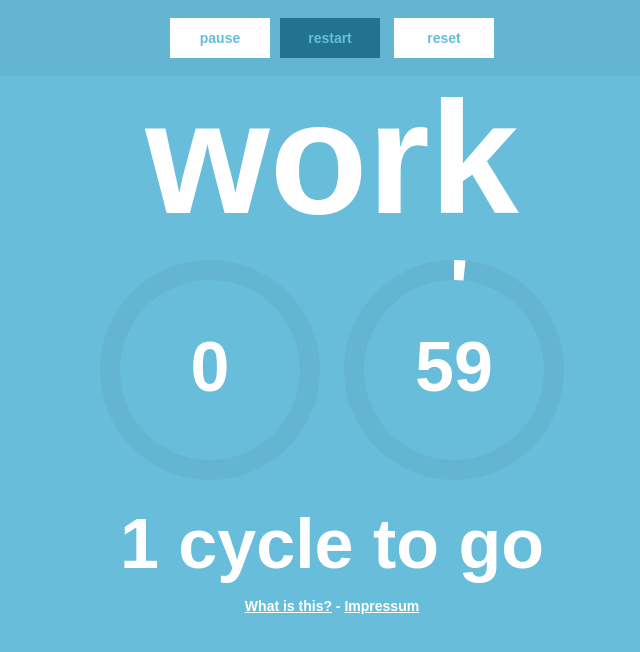
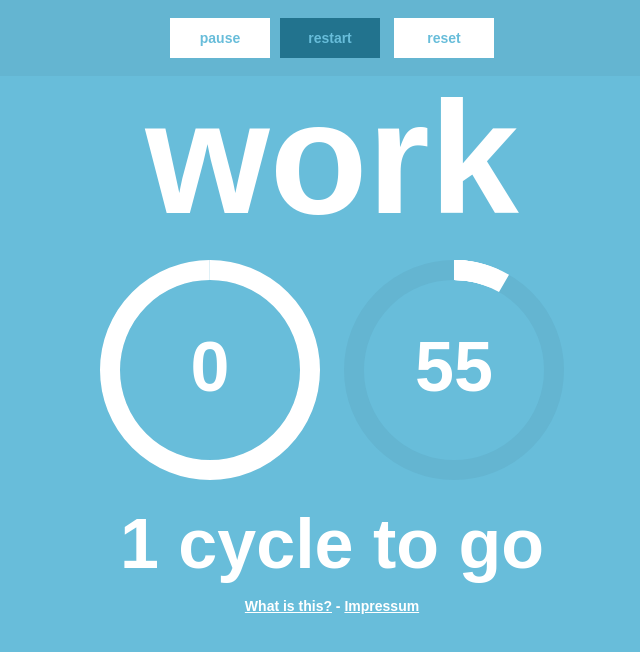
Before and after one commit to fweidner/workandrelax, a plain HTML site: page index.html in a window 1280 px wide. Both pictures are taken after a click on the button "start". Shown: the whole page, without its empty margins (308-948 px from the left). Drawn offline with nearby package versions, Linux system fonts and the light colour scheme.

Commit message:
forbid negative values; changed time calculation; corrected sound timing; some other minor changes.

```diff
--- a/index.html
+++ b/index.html
@@ -4,29 +4,36 @@
 		<!--http://nskentc.blogspot.de/2013/03/count-down-timer-using-html5-canvas.html-->
 		<meta charset="utf-8">
 		<title>
-			work!
+			work and relax
 		</title>
 		<link rel="stylesheet" type="text/css" href="style.css">
-		<script src="http://code.jquery.com/jquery-1.10.2.js" type="text/javascript"></script>
-		<script src="jquery.mousewheel.js" type="text/javascript"></script>
-		<script src="http://code.jquery.com/ui/1.10.4/jquery-ui.js" type="text/javascript"></script>
-		<script language="javascript" type="text/javascript" src="script.js"></script>
+		<script src="http://code.jquery.com/jquery-1.10.2.js" type="text/javascript">
+</script>
+		<script src="jquery.mousewheel.js" type="text/javascript">
+</script>
+		<script src="http://code.jquery.com/ui/1.10.4/jquery-ui.js" type="text/javascript">
+</script>
+		<script language="javascript" type="text/javascript" src="script.js">
+</script>
 
 		<script type="text/javascript">
-		$(function() {
-				var spinner = $( "#spinner_work" ).spinner({min:0});
-				var spinner = $( "#spinner_pause" ).spinner({min:0});
-				var spinner = $( "#spinner_cycle" ).spinner({min:1});
-			});
 
+		  var _gaq = _gaq || [];
+		  _gaq.push(['_setAccount', 'UA-11686729-11']);
+		  _gaq.push(['_trackPageview']);
 
+		  (function() {
+			var ga = document.createElement('script'); ga.type = 'text/javascript'; ga.async = true;
+			ga.src = ('https:' == document.location.protocol ? 'https://ssl' : 'http://www') + '.google-analytics.com/ga.js';
+			var s = document.getElementsByTagName('script')[0]; s.parentNode.insertBefore(ga, s);
+		  })();
 
 		</script>
 	</head>
 	<body onload="init()">
 		<center>
 			<div class="header">
-				<div id="toggle" >
+				<div id="toggle">
 					<div class="header_row" id="left">
 						<p class="header_cell">
 							work for:
@@ -66,7 +73,7 @@
 				</div>
 			</div>
 			<h1 id="txt">
-				work
+				work?
 			</h1>
 			<div>
 				<div class="clock">
--- a/script.js
+++ b/script.js
@@ -1,20 +1,20 @@
 // constants
-var speed = 1000;
-var sec_count_default = 60;
+var speed = 500;
+var sec_count_default = 0;
 var tick_for_seconds = 2 * Math.PI / (60);
 
 
 //necessary values for the timer
-var	tick_for_minutes;
+var tick_for_minutes;
 var globCount_sec = 0;
 var globCount_min = 0;
 var interval;
 
 //control flow
 var started = false;
-var	paused = false;
-var	first = true;
-var	work = true;
+var paused = false;
+var first = true;
+var work = true;
 
 //values from spinner
 var minutes_work;
@@ -33,6 +33,10 @@ var y = 120;
 
 
 function init() {
+
+
+	initSpinners();
+
 	$("#spinner_work").spinner("value", 1);
 	$("#spinner_cycle").spinner("value", 1);
 	$("#spinner_pause").spinner("value", 1);
@@ -44,13 +48,41 @@ function startInterval() {
 	interval = setInterval(tick, speed);
 }
 
+function initSpinners() {
+
+	var myMappings = {
+		names: ["#spinner_work", "#spinner_pause", "#spinner_cycle"],
+		min: ["0", "0", "1"]
+	};
+
+	for (var i = 0; i < 3; i++) {
+		initSingleSpinner(myMappings.names[i], myMappings.min[i]);
+	}
+}
+
+function initSingleSpinner(name, minValue) {
+	var spinner = $(name).spinner({
+		min: minValue
+	}).focus(function() {
+		value = $(name).val();
+	}).blur(function() {
+		var value1 = $(name).val();
+		if (value1 < 0) {
+			$(name).val(1);
+		}
+		if (isNaN(value1)) {
+			$(name).val(value);
+		}
+	});
+}
+
 function start() {
 	//re-init the timer with current values
 	if (started && !paused) {
 		reset();
 	}
 
-	toggleHeader("close");
+
 
 	//set for current values; first is necessary in order to prevent updating the variables after hitting resume
 	if (first) {
@@ -76,6 +108,8 @@ function start() {
 		setTextForElement("no time :(", "txt");
 		return;
 	}
+
+	toggleHeader("close");
 
 	//state
 	started = true;
@@ -103,6 +137,7 @@ function pause() {
 function hardReset() {
 	toggleHeader("open");
 	setDisplayedValues(0, 0, 0);
+	setTextForElement("work?", "txt");
 	reset();
 }
 
@@ -115,7 +150,7 @@ function reset() {
 	globCount_sec = 0;
 	globCount_min = 0;
 	current_second = sec_count_default;
-	minCount = 0;
+	current_minute = 0;
 
 	started = false;
 	paused = false;
@@ -130,7 +165,7 @@ function reset() {
 function button_start() {
 	document.getElementById("btn_pause").className = "btn";
 	document.getElementById("btn_start").className = "button_active";
-		setTextForElement("start", "btn_start");
+	setTextForElement("start", "btn_start");
 
 }
 
@@ -216,7 +251,7 @@ function startNextCycle() {
 		initWorkCycle();
 	}
 	initAlgo();
-	setDisplayedValues(minCount, 0, cycle);
+	setDisplayedValues(current_minute, 0, cycle);
 	started = true;
 	startInterval();
 }
@@ -229,15 +264,15 @@ function fin() {
 }
 
 function initRelaxCycle() {
-	minCount = minutes_pause;
-	if (minCount != 0)
+	current_minute = minutes_pause;
+	if (current_minute != 0)
 		setTextForElement("relax", "txt");
 	work = false;
 }
 
 function initWorkCycle() {
-	minCount = minutes_work;
-	if (minCount != 0)
+	current_minute = minutes_work;
+	if (current_minute != 0)
 		setTextForElement("work", "txt");
 	work = true;
 
@@ -245,7 +280,7 @@ function initWorkCycle() {
 
 function initAlgo() {
 	current_second = 0;
-	tick_for_minutes = 2 * Math.PI / minCount;
+	tick_for_minutes = 2 * Math.PI / current_minute;
 }
 
 //sets the inner text for a element with id text to name.
@@ -256,43 +291,38 @@ function setTextForElement(text, name) {
 
 
 function tick() {
-
+	console.log(current_minute + " : " + current_second);
 	if (!started) return;
 
-	//wait one second in order to display the set time
-	if (first) {
-		first = false;
-		return;
+	if (current_second == 1 && current_minute == 0) {
+		playSound();
 	}
 
 	//Sec
-	if (current_second - 1 == -1) {
-		document.getElementById("timeSec").innerHTML = sec_count_default;
-		--current_second;
-		//display 59
+	if (current_second == 0) {
 		document.getElementById("timeSec").innerHTML = 59;
 	} else {
 		document.getElementById("timeSec").innerHTML = --current_second;
 	}
 
 
-	if (current_second == -1) {
-
+	if (current_second == 0) {
 		circle_sec.clearRect(0, 0, canvas_sec.width, canvas_sec.height);
 		initRightCircle();
 
 		//init with sec = 59
-		current_second = sec_count_default - 1;
+		current_second = 59;
+
 		//angle is assigned at the end of the function
 		globCount_sec = 0;
 
-		drawAMinuteTick();
 		globCount_min += tick_for_minutes;
 
-		if (minCount != 0) {
-			document.getElementById("timeMin").innerHTML = --minCount;
+		if (current_minute != 0) {
+			document.getElementById("timeMin").innerHTML = --current_minute;
+					drawAMinuteTick();
+
 		} else {
-			playSound();
 			reset();
 			initNextCycle()
 			return;
```
Also changed, not shown: impressum.html (+14 -2 lines), whatisthisabout.html (+18 -10 lines).
